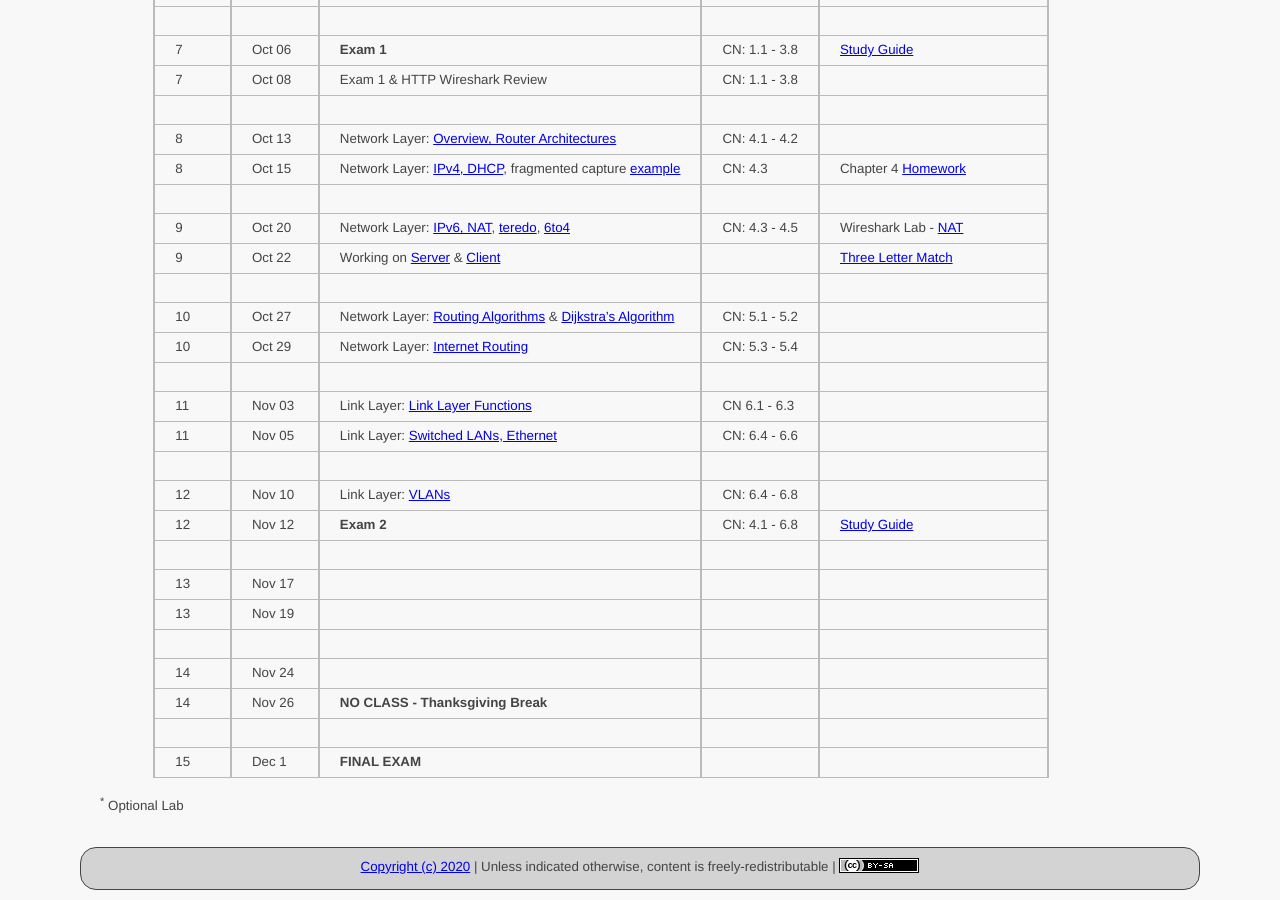
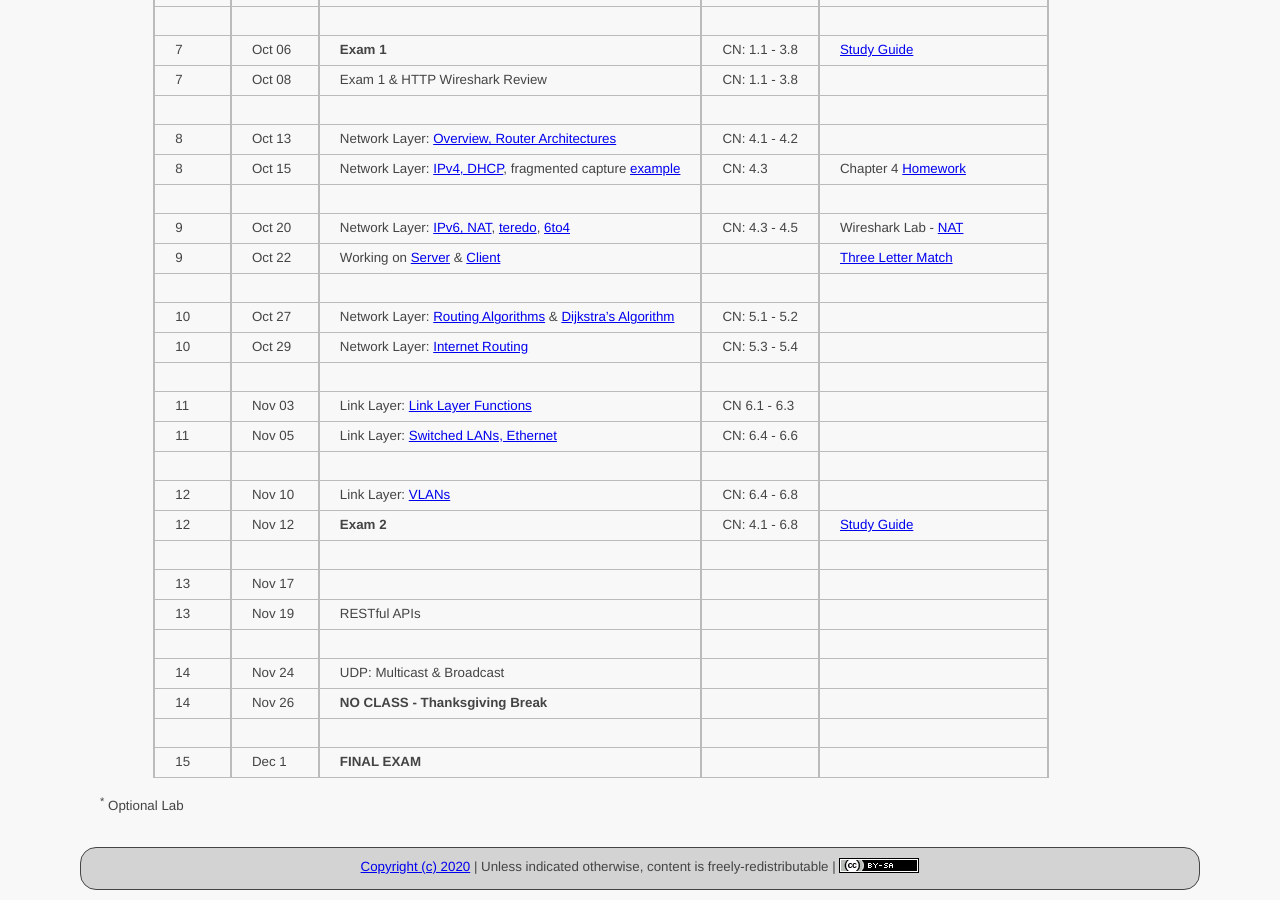
Before and after one commit to ycpcs/cs330-fall2020, a Jekyll site: the page built from schedule/index.md, in a window 1280 px wide and 900 px high, scrolled down 679 px. Built offline with Jekyll 4.4.1, drawn with Linux system fonts in a browser that asks for light colours.

Commit message:
update schedule

```diff
--- a/schedule/index.md
+++ b/schedule/index.md
@@ -47,9 +47,9 @@ CN: [Computer Networking: A Top-Down Approach](https://www.pearson.com/us/higher
 > 12 | Nov 12 | **Exam 2** | CN: 4.1 - 6.8 | [Study Guide](../exams/exam2_study_guide.html)
 > | | | |
 > 13 | Nov 17 | | |
-> 13 | Nov 19 | | |
+> 13 | Nov 19 |  RESTful APIs | |
 > | | | |
-> 14 | Nov 24 | | |
+> 14 | Nov 24 | UDP: Multicast & Broadcast | |
 > 14 | Nov 26 | **NO CLASS - Thanksgiving Break** | |
 > | | | |
 > 15 | Dec 1 | **FINAL EXAM** | |
```
